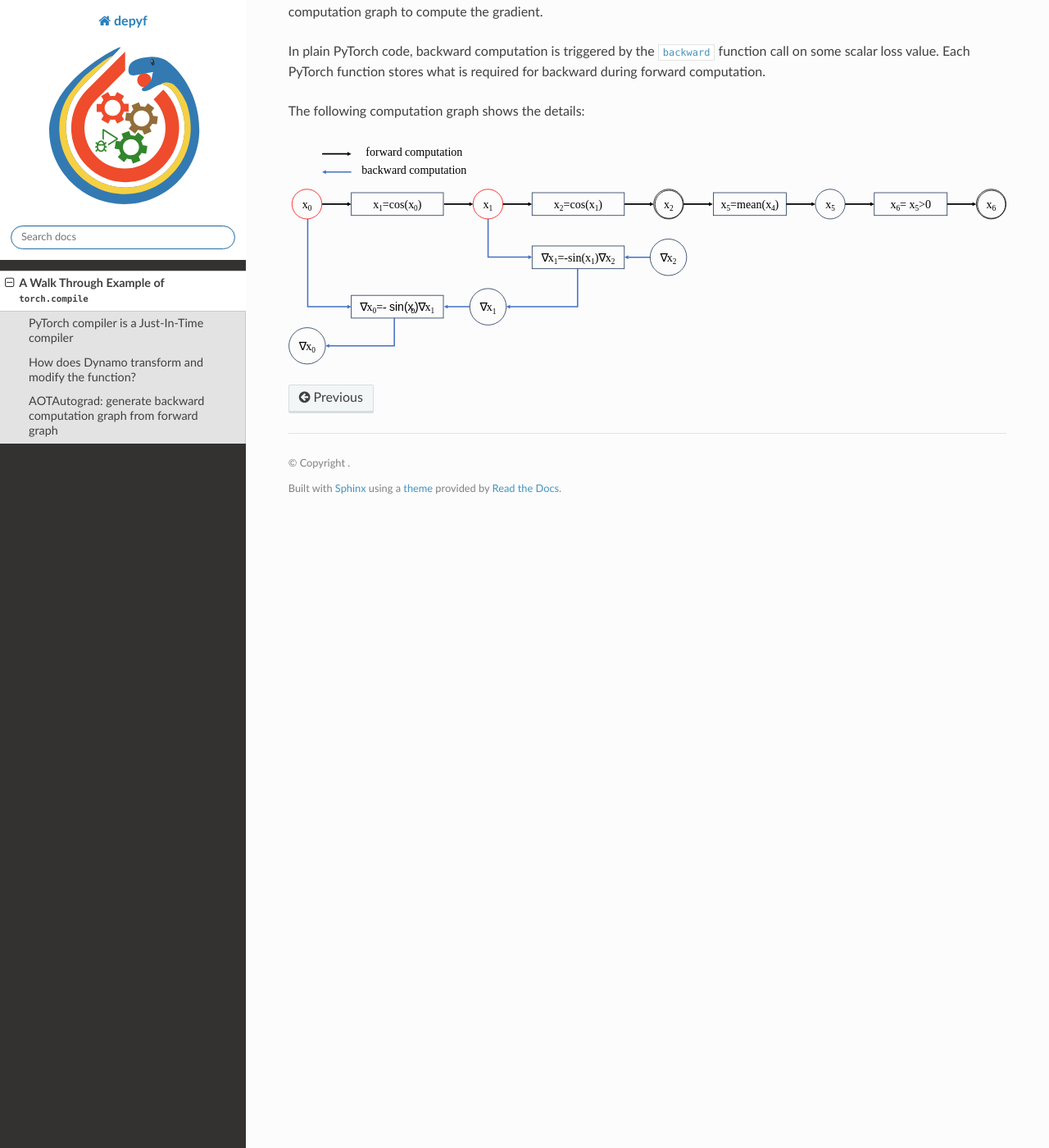
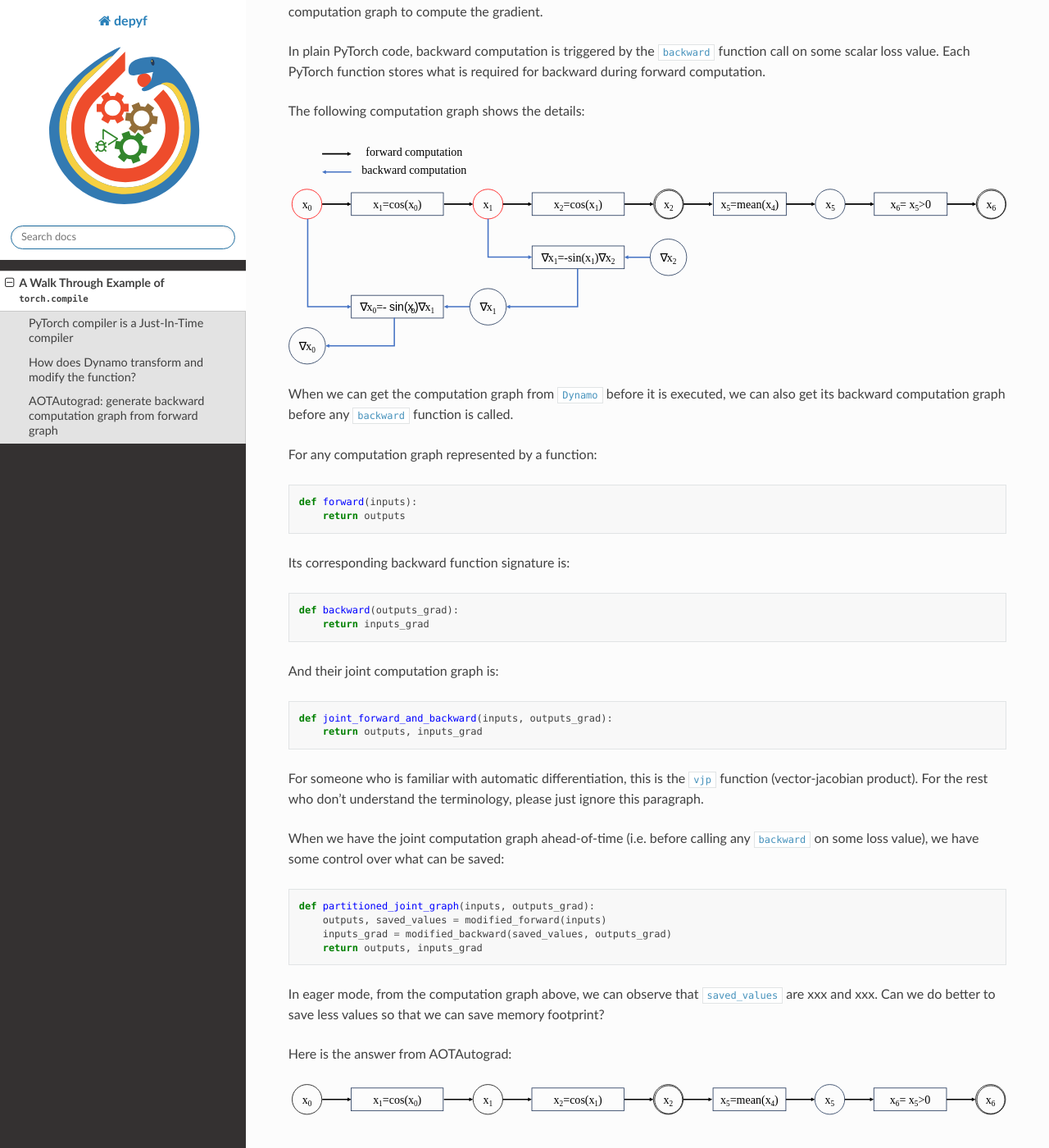
Before and after one commit to thuml/depyf, a Sphinx documentation site: the page built from docs/walk_through.rst, in a window 1280 px wide and 1400 px high, scrolled down 4681 px. Shown: the whole window at 82% size. Built offline with Sphinx 7.4.7 and the Read the Docs theme 2.0.0, drawn with Linux system fonts in a browser that asks for light colours; some of the changed text lies outside the part shown.

Commit message:
update doc

```diff
--- a/docs/walk_through.rst
+++ b/docs/walk_through.rst
@@ -193,3 +193,47 @@ The following computation graph shows the details:
 .. image:: _static/images/eager-joint-graph.svg
   :width: 1200
   :alt: Eager mode autograd
+
+When we can get the computation graph from ``Dynamo`` before it is executed, we can also get its backward computation graph before any ``backward`` function is called.
+
+For any computation graph represented by a function:
+
+.. code-block:: python
+
+    def forward(inputs):
+        return outputs
+
+Its corresponding backward function signature is:
+
+.. code-block:: python
+
+    def backward(outputs_grad):
+        return inputs_grad
+
+And their joint computation graph is:
+
+.. code-block:: python
+
+    def joint_forward_and_backward(inputs, outputs_grad):
+        return outputs, inputs_grad
+
+For someone who is familiar with automatic differentiation, this is the ``vjp`` function (vector-jacobian product). For the rest who don't understand the terminology, please just ignore this paragraph.
+
+When we have the joint computation graph ahead-of-time (i.e. before calling any ``backward`` on some loss value), we have some control over what can be saved:
+
+.. code-block:: python
+
+    def partitioned_joint_graph(inputs, outputs_grad):
+        outputs, saved_values = modified_forward(inputs)
+        inputs_grad = modified_backward(saved_values, outputs_grad)
+        return outputs, inputs_grad
+
+In eager mode, from the computation graph above, we can observe that ``saved_values`` are xxx and xxx. Can we do better to save less values so that we can save memory footprint?
+
+Here is the answer from AOTAutograd:
+
+.. image:: _static/images/aot-joint-graph.svg
+  :width: 1200
+  :alt: AOT mode autograd
+
+We can only save one value, and recompute the first ``cos`` function to get another value for backward. That is basically how AOT Autograd works!
```
